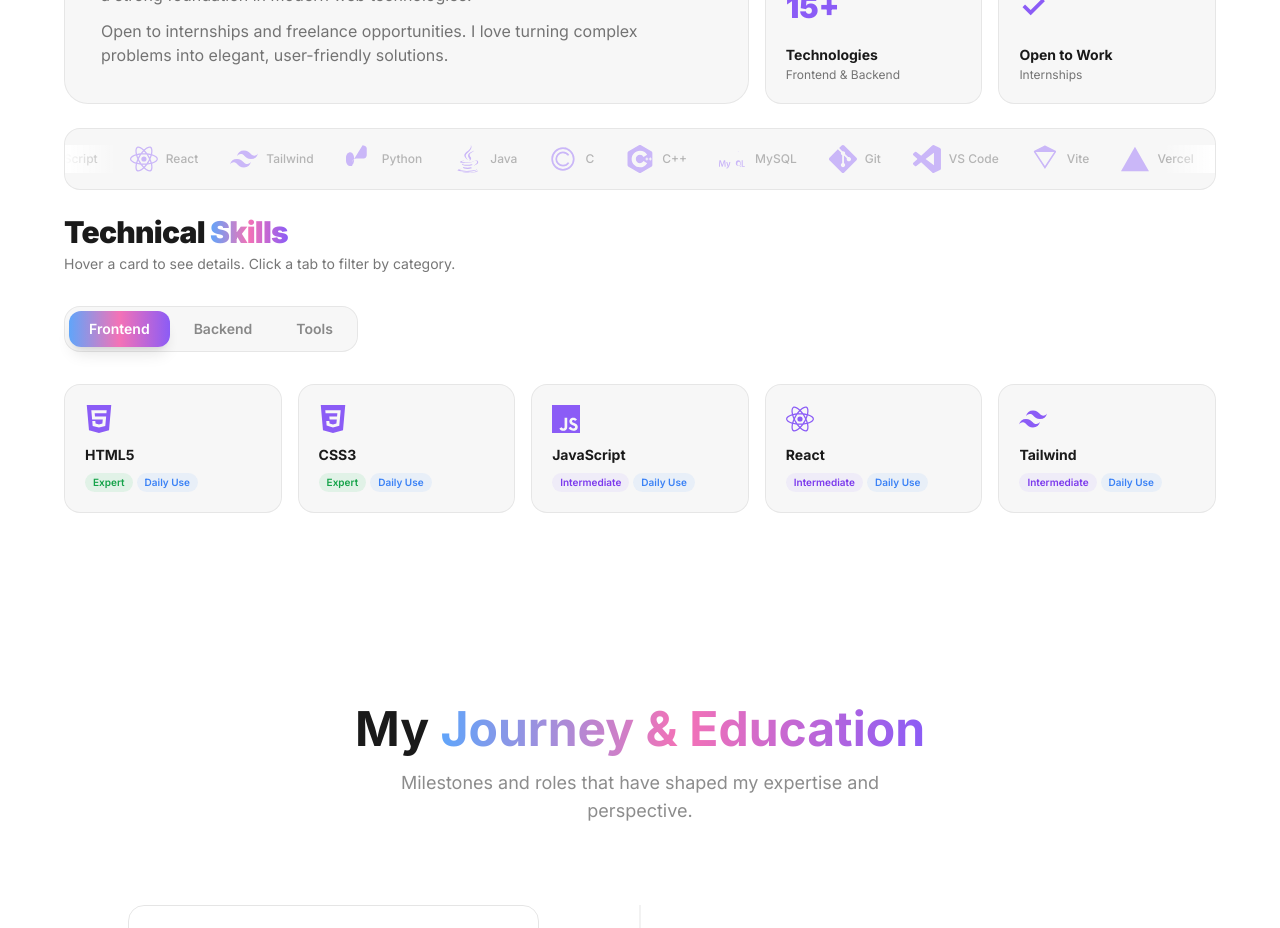
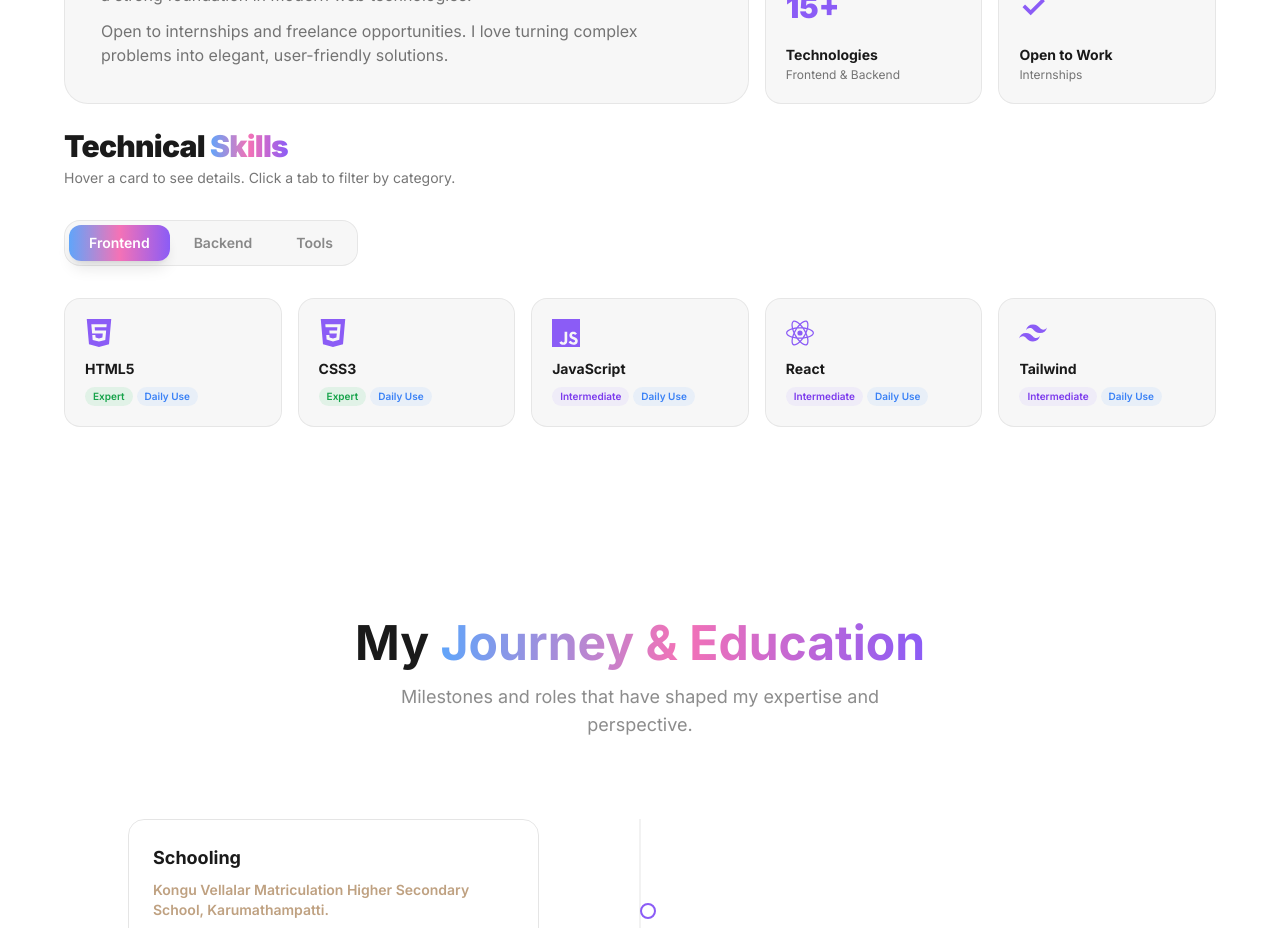
Before and after one commit to Guruvishnu444/vishnu-04, a React (Vite) app: page / in a window 1280 px wide. Shown: the part 1080-2008 px from the top of the page. Built offline with nearby package versions, Linux system fonts and the light colour scheme.

Commit message:
Update portfolio website files

```diff
--- a/src/components/About.jsx
+++ b/src/components/About.jsx
@@ -110,30 +110,6 @@ function Tooltip({ text, dark, children }) {
   )
 }
 
-// Marquee skill strip
-function SkillMarquee({ skills, dark, speed = 30 }) {
-  const iconColor = dark ? 'text-orange-400/70' : 'text-violet-500/70'
-  const doubled = [...skills, ...skills]
-  return (
-    <div className="overflow-hidden relative">
-      <motion.div
-        animate={{ x: ['0%', '-50%'] }}
-        transition={{ duration: speed, repeat: Infinity, ease: 'linear' }}
-        className="flex gap-8 w-max"
-      >
-        {doubled.map((s, i) => (
-          <div key={i} className={`flex items-center gap-2 opacity-60 ${iconColor}`}>
-            {icons[s.name] || <span className="w-7 h-7" />}
-            <span className={`text-xs font-medium whitespace-nowrap ${dark ? 'text-[#f5f5f5]/50' : 'text-[#1a1a1a]/50'}`}>{s.name}</span>
-          </div>
-        ))}
-      </motion.div>
-      {/* fade edges */}
-      <div className={`absolute inset-y-0 left-0 w-12 ${dark ? 'bg-gradient-to-r from-black' : 'bg-gradient-to-r from-white'} to-transparent z-10`} />
-      <div className={`absolute inset-y-0 right-0 w-12 ${dark ? 'bg-gradient-to-l from-black' : 'bg-gradient-to-l from-white'} to-transparent z-10`} />
-    </div>
-  )
-}
 
 // Main About component
 function About() {
@@ -157,7 +133,6 @@ function About() {
   const iconColor = dark ? 'text-orange-400' : 'text-violet-500'
 
   const currentSkills = skillTabs[activeTab]
-  const allSkills = Object.values(skillTabs).flat()
 
   return (
     <section id="about" className="relative py-24 px-4 sm:px-6" aria-label="About section">
@@ -203,13 +178,6 @@ function About() {
               </TiltCard>
             ))}
           </div>
-        </motion.div>
-
-        {/* ── Marquee strip ──────────────────────────────── */}
-        <motion.div initial={{ opacity: 0 }} whileInView={{ opacity: 1 }}
-          viewport={{ once: true }} transition={{ duration: 0.6, delay: 0.2 }}
-          className={`border rounded-2xl py-4 mb-6 overflow-hidden ${glass}`}>
-          <SkillMarquee skills={allSkills} dark={dark} speed={35} />
         </motion.div>
 
         {/* ── Skills Dashboard ──────────────────────────── */}
```
